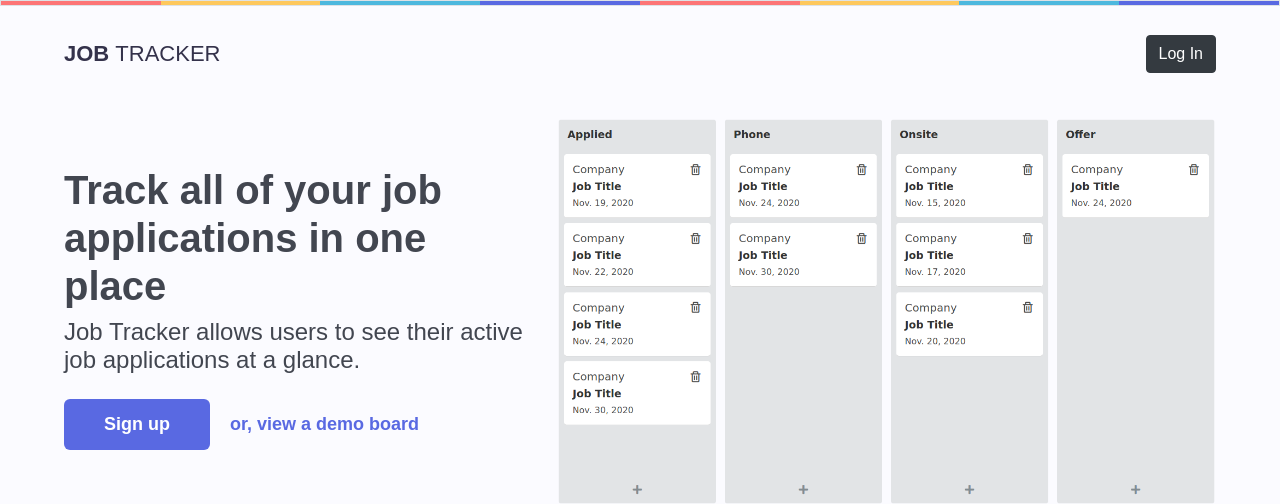
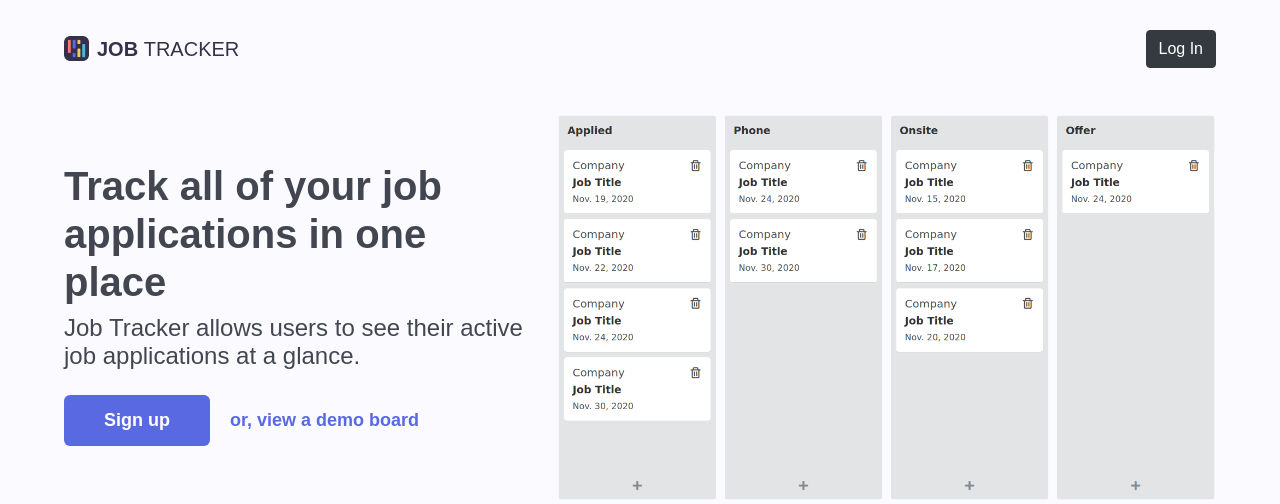
Before and after one commit to z-siddiqi/job-tracker, a Django app: page / in a window 1280 px wide. Shown: the top 504 px of the page. Run offline with Django 3.2, Linux system fonts and the light colour scheme; parts of the project's set-up code (start-up, migrations or seed data) failed here and were passed over; some libraries are stand-ins or nearby versions.

Commit message:
added logo

```diff
--- a/static/css/pages.css
+++ b/static/css/pages.css
@@ -15,28 +15,13 @@ body {
 	margin-bottom: 4em;
 }
 
-.border {
-	height: 6px;
-	border: 1px solid #dee2e6 !important;
-	background-color: #fd7576;
-	background-image: linear-gradient(to right, #fd7576, #fd7576 25%, #fec85d 25%, #fec85d 50%, #4db8de 50%, #4db8de 75%, #5969e2 75%, #5969e2 100%, #5969e2 100%);
-	-webkit-background-size: 50% 100%;
-	-moz-background-size: 50% 100%;
-	background-size: 50% 100%;
+.logo {
+	text-transform: uppercase;
+	color: #34324b;
+	font-weight: 700;
 }
 
-.logo h1 {
-	float: left;
-	margin: 0 auto;
-	text-transform: uppercase;
-	font-size: 1.1em;
-	color: #34324b;
-	font-weight: 700;
-	line-height: normal;
-	text-align: left;
-}
-
-.logo h1 span {
+.logo span {
 	font-weight: 400;
 }
 
--- a/templates/app/sidebar.html
+++ b/templates/app/sidebar.html
@@ -1,8 +1,10 @@
+{% load static %}
+
 <div class="side-bar" id="sideNav">
     <nav class="side-nav">
         <div>
             <div class="side-nav-logo">
-                <i class="bx bx-layer side-nav-logo-icon"></i>
+                <img src="{% static 'img/logo-alt.png' %}" height="20px">
                 <span class="side-nav-logo-name">
                     Job <span>Tracker</span>
                 </span>
--- a/templates/base.html
+++ b/templates/base.html
@@ -2,10 +2,13 @@
 <!doctype html>
 <html lang="en">
     <head>
-        <title>Job Tracker</title>
         <!-- Required meta tags -->
         <meta charset="utf-8">
         <meta name="viewport" content="width=device-width, initial-scale=1, shrink-to-fit=no">
+        <!-- Favicon -->
+        <link href="{% static 'img/logo.png' %}" rel="icon">
+        <!-- Title -->
+        <title>Job Tracker</title>
         <!-- Bootstrap CSS -->
         <link href="https://stackpath.bootstrapcdn.com/bootstrap/4.1.3/css/bootstrap.min.css" rel="stylesheet" integrity="sha384-MCw98/SFnGE8fJT3GXwEOngsV7Zt27NXFoaoApmYm81iuXoPkFOJwJ8ERdknLPMO" crossorigin="anonymous">
         <!-- Boxicons CSS -->
--- a/templates/pages/home.html
+++ b/templates/pages/home.html
@@ -6,13 +6,13 @@
 {% endblock style %}
 
 {% block content %}
-<div class="border"></div>
 <header class="pages-header">
     <div id="nav">
         <nav class="navbar navbar-expand navbar-light">
-            <a class="navbar-brand" href="{% url 'home' %}">
-                <div class="logo">
-                    <h1>Job <span>Tracker</span></h1>
+            <a class="navbar-brand media" href="{% url 'home' %}">
+                <img src="{% static 'img/logo.png' %}" class="my-auto mr-2" height="25px">
+                <div class="media-content logo">
+                    Job <span>Tracker</span>
                 </div>
             </a>
             <ul class="navbar-nav ml-auto">
```
Also changed, not shown: templates/registration/login.html (+4 -4 lines), templates/registration/signup.html (+4 -4 lines), static/img/logo-alt.png (added), static/img/logo.png (added).
